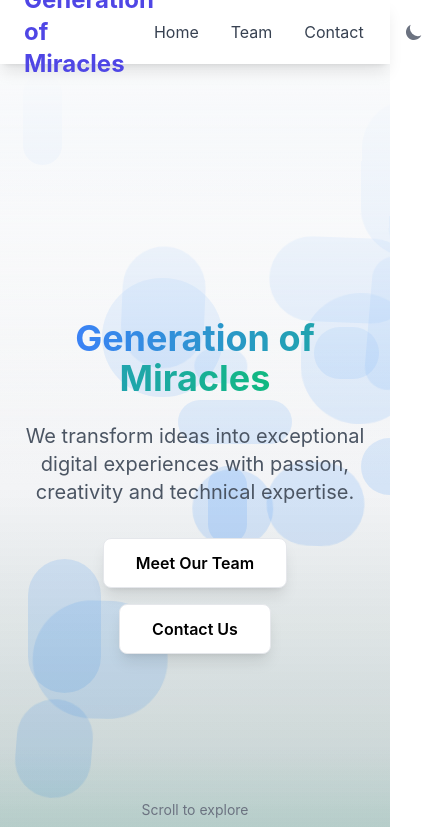
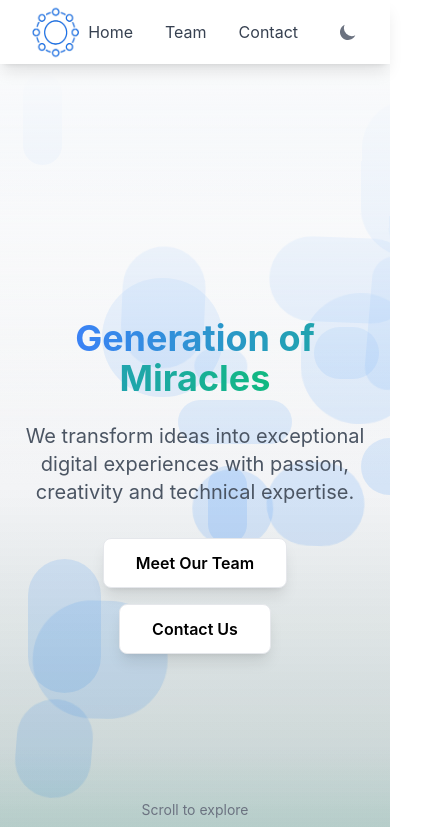
Before and after one commit to Odnid/Team-Portfolio-BHSF-Generation-of-Miracles, a React (Vite) app in the folder react-team-portfolio/: page / in a window 390 px wide. Shown: the top 827 px of the page, 432 px wide, since content can reach past the window. Built offline with nearby package versions, Linux system fonts and the light colour scheme.

Commit message:
responsive with logo

```diff
--- a/react-team-portfolio/src/components/Navbar.jsx
+++ b/react-team-portfolio/src/components/Navbar.jsx
@@ -34,8 +34,7 @@ const Navbar = () => {
       <div className="container mx-auto px-6">
         <div className="flex justify-between items-center h-16">
           <Link to="/" className="text-2xl font-display font-bold">
-            <span className="text-indigo-600 dark:text-indigo-400">Generation of</span>
-            <span className="text-indigo-600 dark:text-indigo-400"> Miracles</span>
+          <img src="/img/logo.png" alt="Generation of Miracles Logo" className="h-16 w-16 mr-3" />
           </Link>
           <div className="flex items-center space-x-8">
             <div className="flex space-x-8">
```
Also changed, not shown: react-team-portfolio/public/img/logo.png (added).
